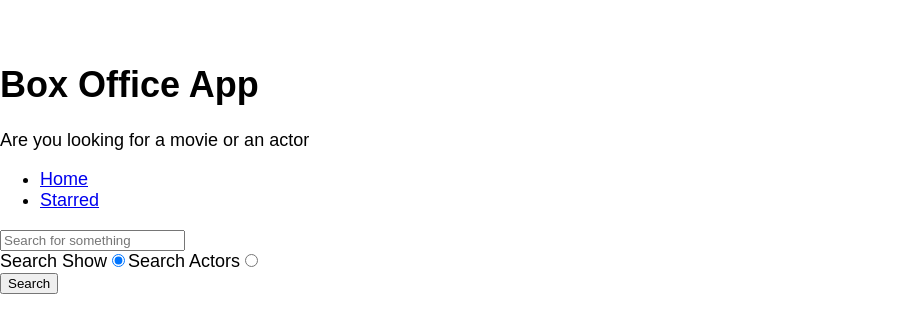
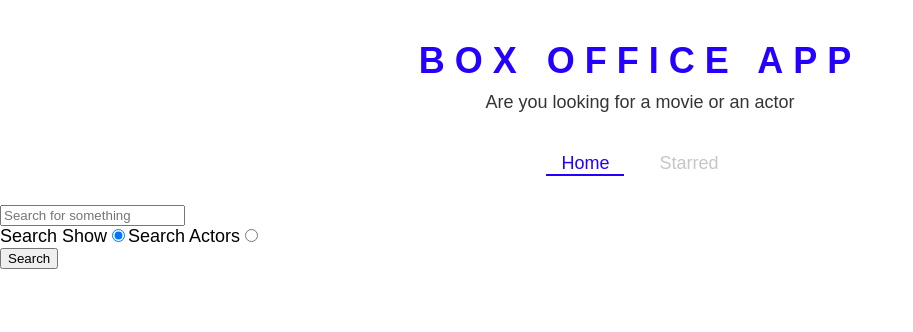
Before and after one commit to harshtripathi24/box-office-app, a React (Create React App) app: page / in a window 1280 px wide. Shown: the top 332 px of the page, without its empty margins (0-913 px from the left). Built offline with nearby package versions, Linux system fonts and the light colour scheme.

Commit message:
added stye in component

```diff
--- a/src/App.js
+++ b/src/App.js
@@ -1,11 +1,21 @@
 import React from 'react';
 import { Switch, Route } from 'react-router-dom';
+import { ThemeProvider } from 'styled-components';
 import Home from './pages/Home';
 import Show from './pages/Show';
 import Starred from './pages/Starred';
 
+const theme = {
+  mainColors: {
+    blue: '#2400ff',
+    gray: '#c6c6c6',
+    dark: '#353535',
+  },
+};
+
 function App() {
   return (
+    <ThemeProvider theme={theme}>
       <Switch>
         <Route exact path="/">
           <Home />
@@ -18,6 +28,7 @@
         </Route>
         <Route path="*">This is 404 Page</Route>
       </Switch>
+    </ThemeProvider>
   );
 }
 
--- a/src/components/Nav.js
+++ b/src/components/Nav.js
@@ -1,5 +1,6 @@
 import React from 'react';
-import { Link } from 'react-router-dom';
+import { useLocation } from 'react-router';
+import { LinkStyled, NavList } from './Nav.styled';
 
 const LINKS = [
   { to: '/', text: 'Home' },
@@ -7,15 +8,21 @@
 ];
 
 const Navs = () => {
+  const location = useLocation();
   return (
     <div>
-      <ul>
+      <NavList>
         {LINKS.map(item => (
           <li key={item.to}>
-            <Link to={item.to}>{item.text}</Link>
+            <LinkStyled
+              className={item.to === location.pathname ? 'active' : ''}
+              to={item.to}
+            >
+              {item.text}
+            </LinkStyled>
           </li>
         ))}
-      </ul>
+      </NavList>
     </div>
   );
 };
--- /dev/null
+++ b/src/components/Nav.styled.js
@@ -0,0 +1,41 @@
+import styled from 'styled-components';
+import { Link } from 'react-router-dom';
+
+export const NavList = styled.ul`
+  display: flex;
+  justify-content: center;
+  list-style: none;
+  margin: 0 0 30px;
+  padding: 0;
+`;
+
+export const LinkStyled = styled(Link)`
+  margin: 0 10px;
+  padding: 3px 15px;
+  position: relative;
+  text-decoration: none;
+  color: ${({ theme }) => theme.mainColors.gray};
+  &.active {
+    color: ${({ theme }) => theme.mainColors.blue};
+    &:after {
+      content: '';
+      position: absolute;
+      display: block;
+      height: 2px;
+      left: 0%;
+      bottom: 0;
+      background-color: ${({ theme }) => theme.mainColors.blue};
+      animation: slide-in 0.3s ease-in forwards;
+      @keyframes slide-in {
+        from {
+          left: 50%;
+          width: 0;
+        }
+        to {
+          left: 0%;
+          width: 100%;
+        }
+      }
+    }
+  }
+`;
--- a/src/components/Title.js
+++ b/src/components/Title.js
@@ -1,11 +1,12 @@
 import React from 'react';
+import { TitleWrapper } from './Title.style';
 
 const Title = ({ title, subtitle }) => {
   return (
-    <div>
+    <TitleWrapper>
       <h1>{title}</h1>
       <p>{subtitle}</p>
-    </div>
+    </TitleWrapper>
   );
 };
 
--- /dev/null
+++ b/src/components/Title.style.js
@@ -0,0 +1,18 @@
+import styled from 'styled-components';
+
+export const TitleWrapper = styled.div`
+  text-align: center;
+  margin: 0 0 40px;
+
+  h1 {
+    color: ${({ theme }) => theme.mainColors.blue};
+    letter-spacing: 10px;
+    text-transform: uppercase;
+    margin: 0 0 10px;
+  }
+
+  p {
+    color: ${({ theme }) => theme.mainColors.dark};
+    margin: 0;
+  }
+`;
```
Lines whose indentation alone changed are shown as unchanged.
